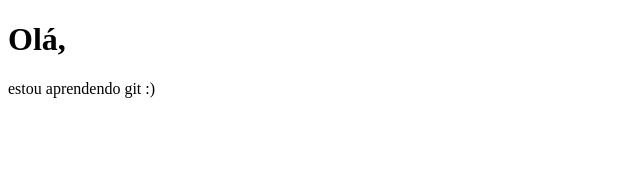
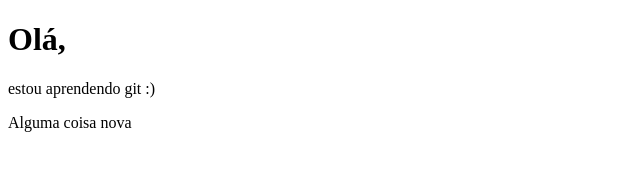
Before and after one commit to luis-m-sousa/testeGit, a plain HTML site: page index.html in a window 1280 px wide. Shown: the whole page, without its empty margins (0-640 px from the left). Drawn offline with Linux system fonts and the light colour scheme.

Commit message:
Adicionei alguma coisa

```diff
--- a/index.html
+++ b/index.html
@@ -10,6 +10,7 @@
 
     <h1>Olá,</h1>
     <p>estou aprendendo git :)</p>
+    <p>Alguma coisa nova</p>
 
 </body>
 </html>
```
